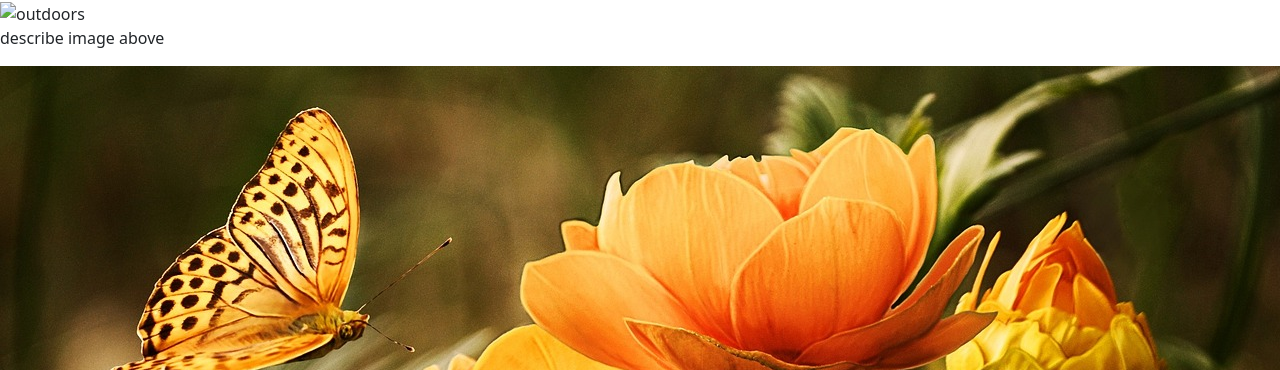
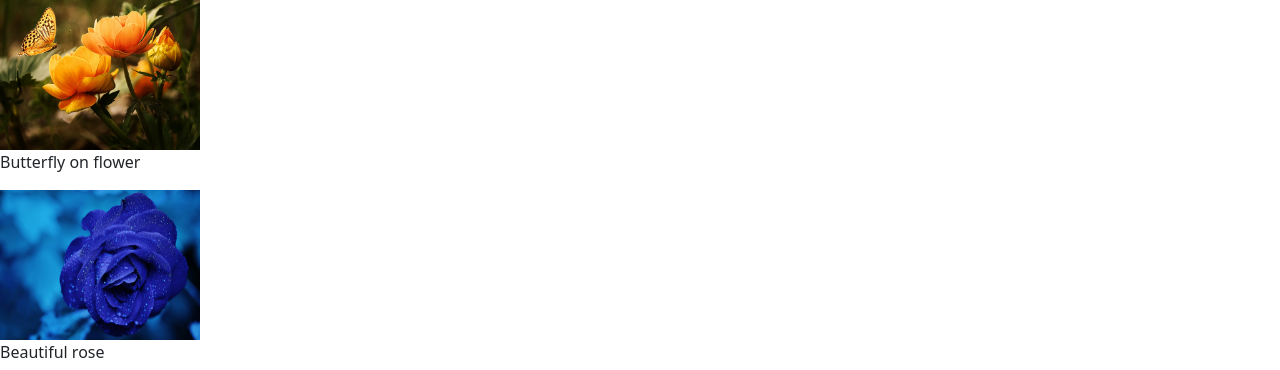
Before and after one commit to DeshondaHolmes/WB5-exercises, a plain HTML site: page webpage2/index.html in a window 1280 px wide. Shown: the top 370 px of the page. Drawn offline with nearby package versions, Linux system fonts and the light colour scheme.

Commit message:
Add lecture demo

```diff
--- /dev/null
+++ b/webpage2/css/imagegroup.css
@@ -0,0 +1,5 @@
+div.imagegroup {
+  padding-left:25%;
+  margin-left: 100%;
+
+}
--- a/webpage2/images/css/imagegroup.css
+++ /dev/null
@@ -1,3 +0,0 @@
-div {
-    padding:40%
-}
--- a/webpage2/index.html
+++ b/webpage2/index.html
@@ -7,26 +7,20 @@
     <title>Bootstrap demo</title>
     <link href="https://cdn.jsdelivr.net/npm/bootstrap@5.3.0-alpha3/dist/css/bootstrap.min.css" rel="stylesheet"
         integrity="sha384-KK94CHFLLe+nY2dmCWGMq91rCGa5gtU4mk92HdvYe+M/SXH301p5ILy+dN9+nJOZ" crossorigin="anonymous">
+    <link href="css/imagegroup.css" rel="stylesheets">
 </head>
 
 <body>
     <main>
 
-        <div class="imageGroup">
-            <img src="images/outside.jfif" alt="outdoors">
-            <p>describe image above</p>
+        <div class="imagegroup">
+            <img src="images/butterflower.jpg" width="200" height="150" alt="mysticaloutdoors">
+            <p>Butterfly on flower</p>
         </div>
-        <div class="imageGroup">
-            <img src="images/butterflower.jpg" alt="mysticaloutdoors">
-            <p>describe image above</p>
+        <div class="imagegroup">
+            <img src="images/rose.jpg" width="200" height="150" alt="swapoutdoors">
+            <p>Beautiful rose</p>
         </div>
-        <div class="imageGroup">
-            <img src="images/rose.jpg" alt="swapoutdoors">
-            <p>describe image above</p>
-        </div>
-
-
-
     </main>
 
     <h1>Hello, world!</h1>
```
Also changed, not shown: index3.html (added, +1 -0 lines), webpage2/scripts/index.js (added, +20 -0 lines).
